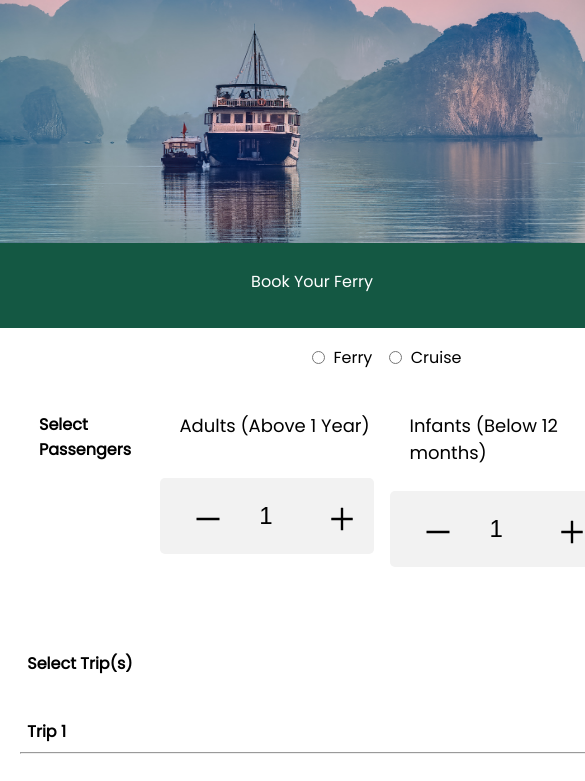
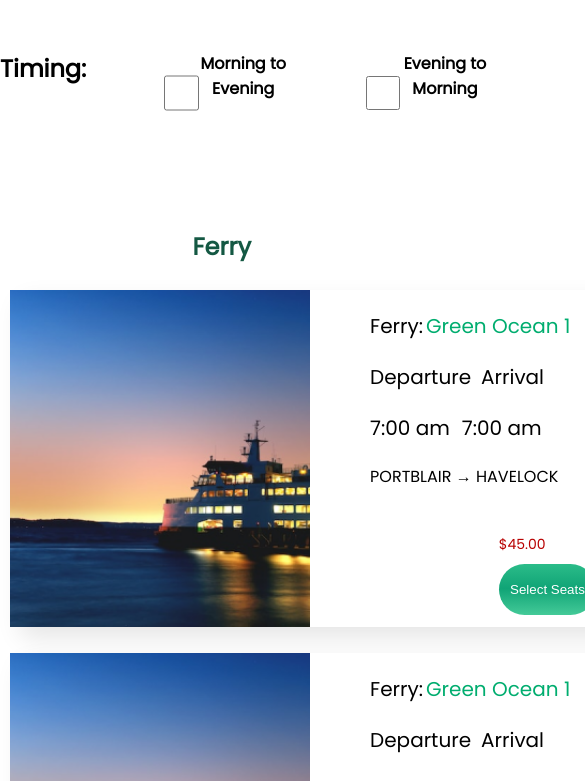
Before and after one commit to paras231/Frontend-mastery, a React (Vite) app in the folder page-design1/: page / in a window 390 px wide. Shown: the top 781 px of the page, 585 px wide, since content can reach past the window. Built offline with nearby package versions, Linux system fonts and the light colour scheme; a web font is replaced by a local one.

Commit message:
added mobile view

```diff
--- a/page-design1/src/App.jsx
+++ b/page-design1/src/App.jsx
@@ -37,8 +37,8 @@ const App = () => {
     <>
     {/* <DivInput/> */}
     {/* <FerrySlider/> */}
-    {/* <FerryLists/> */}
-    <FerryInputComponent/>
+    <FerryLists/>
+    {/* <FerryInputComponent/> */}
     {/* <FerryBookingProcess/> */}
     {/* <WhyBooking/> */}
     {/* <Cabs/> */}
--- a/page-design1/src/Travel/FerryCard.jsx
+++ b/page-design1/src/Travel/FerryCard.jsx
@@ -14,21 +14,55 @@ const CardMainContainer = styled.div`
   background: #ffffff;
   box-shadow: 10px 11px 25px rgba(0, 0, 0, 0.1);
   border-radius: 10px;
+  @media(min-width:320px) and (max-width: 375px) {
+    width:98%;
+    height:40vh;
+    gap:60px;
+
+  }
+  @media(min-width:376px) and (max-width: 420px) {
+    width:99%;
+    height:40vh;
+    gap:60px;
+
+  }
 `;
 const ImageDiv = styled.div``;
 const Image = styled.img`
   height: 20vmax;
+  @media(min-width:320px) and (max-width: 375px) {
+    height:40vh;
+  }
+  @media(min-width:376px) and (max-width: 420px) {
+    height:40vh;
+  }
 `;
 const DetailsMainWrapper = styled.div`
   display: flex;
   flex-direction: column;
   gap: 2.5vmax;
   margin-top: 2.5vmax;
+  @media(min-width: 320px) and (max-width: 375px){
+   justify-items:end;
+   width:60vw;
+  }
+  @media(min-width: 376px) and (max-width: 420px){
+   justify-items:end;
+   width:60vw;
+  }
 `;
 const FerryNameDiv = styled.div`
   display: flex;
   gap: 1vmax;
   font-size: 1rem;
+  @media(min-width:320px) and (max-width: 375px) {
+    font-size:20px;
+    gap:3px;
+  }
+  @media(min-width:376px) and (max-width: 420px) {
+    font-size:20px;
+    gap:3px;
+  }
 `;
 const FerryText = styled.p``;
 const GreenText = styled.p`
@@ -40,18 +74,44 @@ const DerpartureArrivalWrapper = styled.div`
   gap: 3vmax;
   font-size: 1.2rem;
   font-weight: 400;
+  @media(min-width:320px) and (max-width: 375px) {
+    font-size:20px;
+    gap: 10px;
+  }
+  @media(min-width:376px) and (max-width: 420px) {
+    font-size:20px;
+    gap: 10px;
+  }
 `;
 const TimeDiv = styled.div`
   display: flex;
   gap: 4vmax;
   font-size: 1.2rem;
   font-weight: 400;
+  @media(min-width:320px) and (max-width: 375px) {
+    font-size:20px;
+    gap: 12px;
+  }
+  @media(min-width:376px) and (max-width: 420px) {
+    font-size:20px;
+    gap: 12px;
+  }
 `;
 const LoactionDiv = styled.div`
   display: flex;
   gap: 4vmax;
   font-size: 1rem;
   font-weight: 400;
+  @media(min-width: 320px) and (max-width: 375px){
+    font-size:16px;
+    gap: 10px;
+    font-weight: 400;
+  }
+  @media(min-width: 376px) and (max-width: 420px){
+    font-size:16px;
+    gap: 10px;
+    font-weight: 400;
+  }
 `;
 
 const PriceWrapper = styled.div`
@@ -60,12 +120,35 @@ const PriceWrapper = styled.div`
   gap: 1vmax;
   margin-top: 12vmax;
   margin-left: 9vmax;
+  @media(min-wdith: 320px) and (max-wdith:375px){
+
+    display:none;
+
+  }
+  @media(min-wdith: 376px) and (max-wdith:420px){
+
+  display:none;
+
+}
 `;
 const PriceText = styled.p`
   color: #b80000;
   font-weight: 600;
   font-size: 1.5rem;
   margin-left: 1vmax;
+  @media(min-width: 320px) and (max-width: 375px){
+    font-weight: 400;
+  font-size: 14px;
+  margin-top:17vh;
+  margin-left:-60vw;
+
+  }
+  @media(min-width: 376px) and (max-width: 420px){
+    font-weight: 400;
+  font-size: 14px;
+  margin-top:17vh;
+  margin-left:-60vw;
+  }
 `;
 const Button = styled.button`
   background: linear-gradient(180deg, #2bbc89 0%, #10a476 47.92%, #44ca98 100%);
@@ -76,6 +159,16 @@ const Button = styled.button`
   border: none;
   outline: none;
   cursor: pointer;
+  @media(min-width:320px) and (max-width: 375px) {
+    margin-left:-60vw;
+    height: 6vh;
+    width: 28vw;
+  }
+  @media(min-width:376px) and (max-width: 420px) {
+    margin-left:-60vw;
+    height: 6vh;
+    width: 25vw;
+  }
 `;
 
 //  select ferry component->
@@ -85,7 +178,21 @@ const MainWrapper = styled.div`
   flex-direction: column;
   gap: 4vmax;
   width: 40vmax;
+  @media(min-width: 320px) and (max-width: 375px){
+    width: 98%;
+
+  }
+  @media(min-width: 376px) and (max-width: 420px){
+    width: 100%;
+
+  }
 `;
+const StyledRadio = styled.input`
+@media(min-width:320px) and(max-width:375px){
+  width:60vw;
+  height:30vh;
+}
+`
 const SliderWrapper = styled.div``;
 const SelectSeatText = styled.p`
   font-size: 1.2rem;
@@ -95,6 +202,9 @@ const SeatWrapper = styled.div`
   display: flex;
   gap: 3vmax;
   margin-top: 2vmax;
+  @media(min-width: 320px) and (max-width: 375px){
+    gap: 30vw;
+  }
 `;
 const Economy = styled.div`
   display: flex;
@@ -130,7 +240,7 @@ const StyledHrTag = styled.hr`
   margin-top: -3vmax;
   @media (min-width: 375px) and (max-width: 420px) {
     margin-left: 0;
-    width: 70vmax;
+    width: 100%;
   }
 `;
 
@@ -139,6 +249,9 @@ const AmenetiesWrapper = styled.div`
   gap: 14vmax;
 
   margin-left: 55vmax;
+  @media(min-width: 320px) and (max-width: 375px){
+
+  }
 `;
 
 const GridWrapper1 = styled.div`
@@ -198,6 +311,9 @@ const TwoButtonWrapper = styled.div`
   display: flex;
   gap: 6vmax;
   margin-left: 20vmax;
+  @media(min-width:320px) and (max-width: 375px){
+    margin-left:30vw;
+  }
 `;
 const CloseText = styled.p`
   color: #636363;
@@ -215,6 +331,16 @@ const ProceedButton = styled.button`
   outline: none;
   cursor: pointer;
   font-size: 13px;
+  @media(min-width: 320px) and (max-width: 375px){
+    height: 6vh;
+    font-weight: 700;
+    font-size:0.8rem;
+  }
+  @media(min-width: 376px) and (max-width: 420px){
+    height: 6vh;
+    font-size:1rem;
+    font-weight: 700;
+  }
 `;
 
 const FerryCard = () => {
@@ -239,7 +365,7 @@ const FerryCard = () => {
                 <EconomyText>Economy($230)</EconomyText>
               </Economy>
               <Luxury>
-                <input
+                <StyledRadio
                   style={{ cursor: "pointer" }}
                   type="radio"
                   name="package"
@@ -250,7 +376,7 @@ const FerryCard = () => {
                 <LuxuryText>Luxury($350)</LuxuryText>
               </Luxury>
               <Royal>
-                <input
+                <StyledRadio
                   style={{ cursor: "pointer" }}
                   type="radio"
                   name="package"
--- a/page-design1/src/Travel/FerryLists.jsx
+++ b/page-design1/src/Travel/FerryLists.jsx
@@ -2,11 +2,19 @@ import React from "react";
 import styled from "styled-components";
 import Line from "../assets/line.png";
 import FerryCard from "./FerryCard";
-import SelectFerry from "./SelectFerry";
+import FerryCheckbox from "./MobileView/FerryCheckbox";
+import useMediaQuery from "@mui/material/useMediaQuery";
+import { useTheme } from "@mui/material/styles";
 const MainContainer = styled.div`
   display: flex;
   gap: 4vmax;
   margin-top: 10vmax;
+  @media (min-width: 320px) and (max-width: 375px) {
+    padding: 10px;
+  }
+  @media (min-width: 376px) and (max-width: 420px) {
+    padding: 10px;
+  }
 `;
 
 const CheckBoxWrapperMain = styled.div`
@@ -43,19 +51,21 @@ const TimingText = styled.p`
   font-size: 1rem;
 `;
 
-
 const StyledHeading = styled.p`
- font-weight: 600;
+  font-weight: 600;
   font-size: 1.5rem;
   color: #145843;
-  margin-left:25%;
-`
-const FerryMainWrapper  = styled.div`
-display: flex;
+  margin-left: 25%;
+  @media (min-width: 320px) and (max-width: 375px) {
+    margin-left: 45%;
+  }
+`;
+const FerryMainWrapper = styled.div`
+  display: flex;
   flex-direction: column;
   flex: 3;
   gap: 3vmax;
-`
+`;
 
 const LineImage = styled.img`
   margin-top: 8vmax;
@@ -65,11 +75,16 @@ const LineImage = styled.img`
   @media (min-width: 376px) and (max-width: 420px) {
     display: none;
   }
-  `
+`;
 const FerryLists = () => {
+  const theme = useTheme();
+  const isMobile = useMediaQuery(theme.breakpoints.down("md"));
+
   return (
     <>
+     {isMobile ? <FerryCheckbox /> : null}
       <MainContainer>
+
         <CheckBoxWrapperMain>
           <TimingText>Timing:</TimingText>
           <CheckBoxWrapper>
@@ -81,17 +96,13 @@ const FerryLists = () => {
             <MorningText>Evening to Morning</MorningText>
           </CheckBoxWrapper>
         </CheckBoxWrapperMain>
-        <LineImage src={Line}/>
+        <LineImage src={Line} />
         <FerryMainWrapper>
+          <StyledHeading>Ferry</StyledHeading>
 
-                <StyledHeading>
-                    Ferry
-                </StyledHeading>
-
-            <FerryCard  />
+          <FerryCard />
         </FerryMainWrapper>
       </MainContainer>
-
     </>
   );
 };
--- /dev/null
+++ b/page-design1/src/Travel/MobileView/FerryCheckbox.jsx
@@ -0,0 +1,50 @@
+import React from "react";
+import styled from "styled-components";
+
+const CheckBoxWrapperMain = styled.div`
+  display: flex;
+
+  gap: 20vw;
+
+  margin-top: 6vmax;
+
+`;
+
+const CheckBoxWrapper = styled.div`
+  display: flex;
+`;
+const StyledCheckBox = styled.input`
+  height: 10vh;
+  width: 15vw;
+  border: 3px solid #000000;
+  border-radius: 5px;
+`;
+const MorningText = styled.p`
+  font-weight: 600;
+  font-size: 16px;
+`;
+const TimingText = styled.p`
+  font-weight: 600;
+  font-size: 1.5rem;
+`;
+const FerryCheckbox = () => {
+  return (
+    <>
+      <center>
+        <CheckBoxWrapperMain>
+          <TimingText>Timing:</TimingText>
+          <CheckBoxWrapper>
+            <StyledCheckBox type="checkbox" />
+            <MorningText>Morning to Evening</MorningText>
+          </CheckBoxWrapper>
+          <CheckBoxWrapper>
+            <StyledCheckBox type="checkbox" />
+            <MorningText>Evening to Morning</MorningText>
+          </CheckBoxWrapper>
+        </CheckBoxWrapperMain>
+      </center>
+    </>
+  );
+};
+
+export default FerryCheckbox;
```
Also changed, not shown: page-design1/src/Travel/FerryTravelDetail.jsx (added, +12 -0 lines), 2 other files (tests, documents, lock files or other folders).
